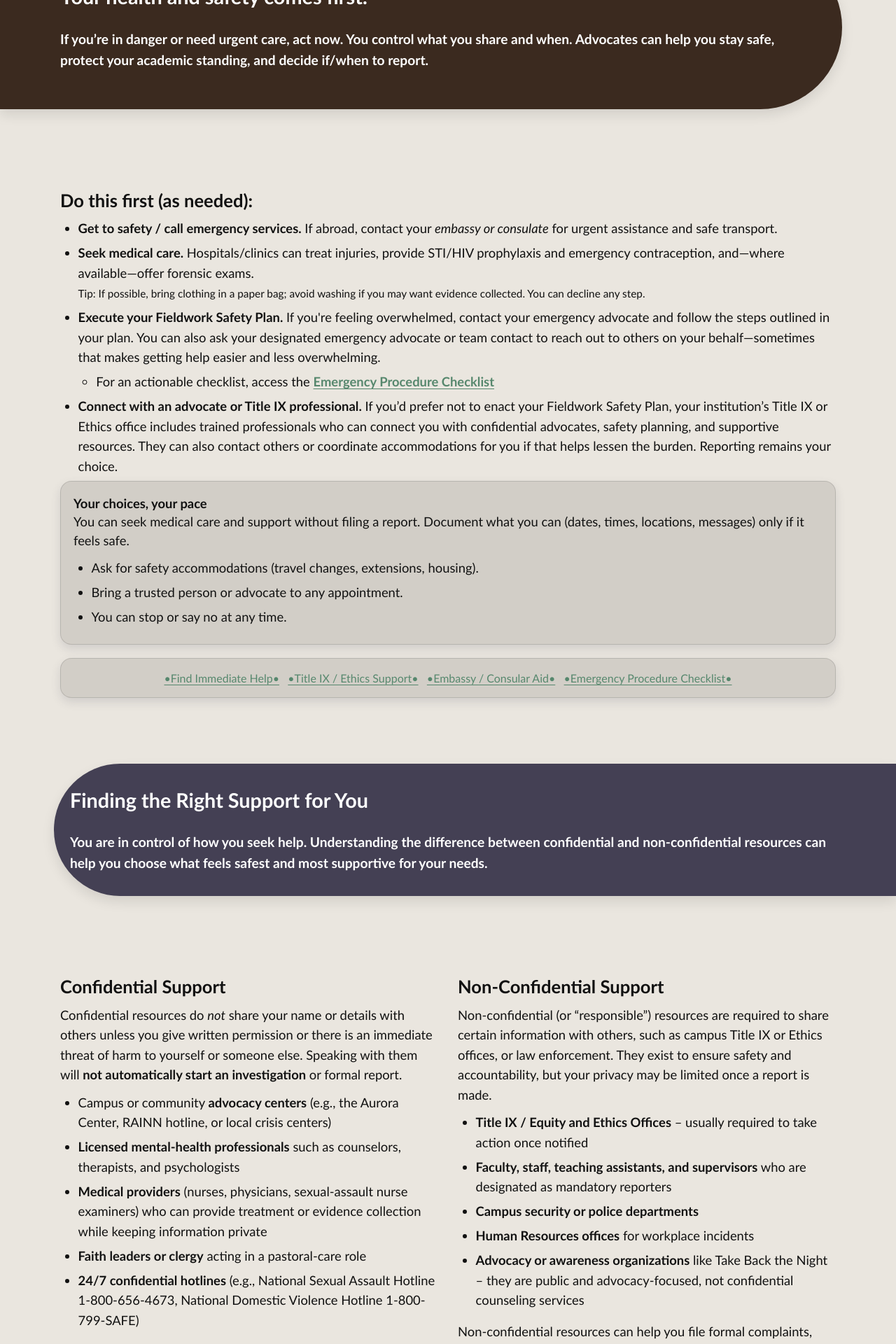
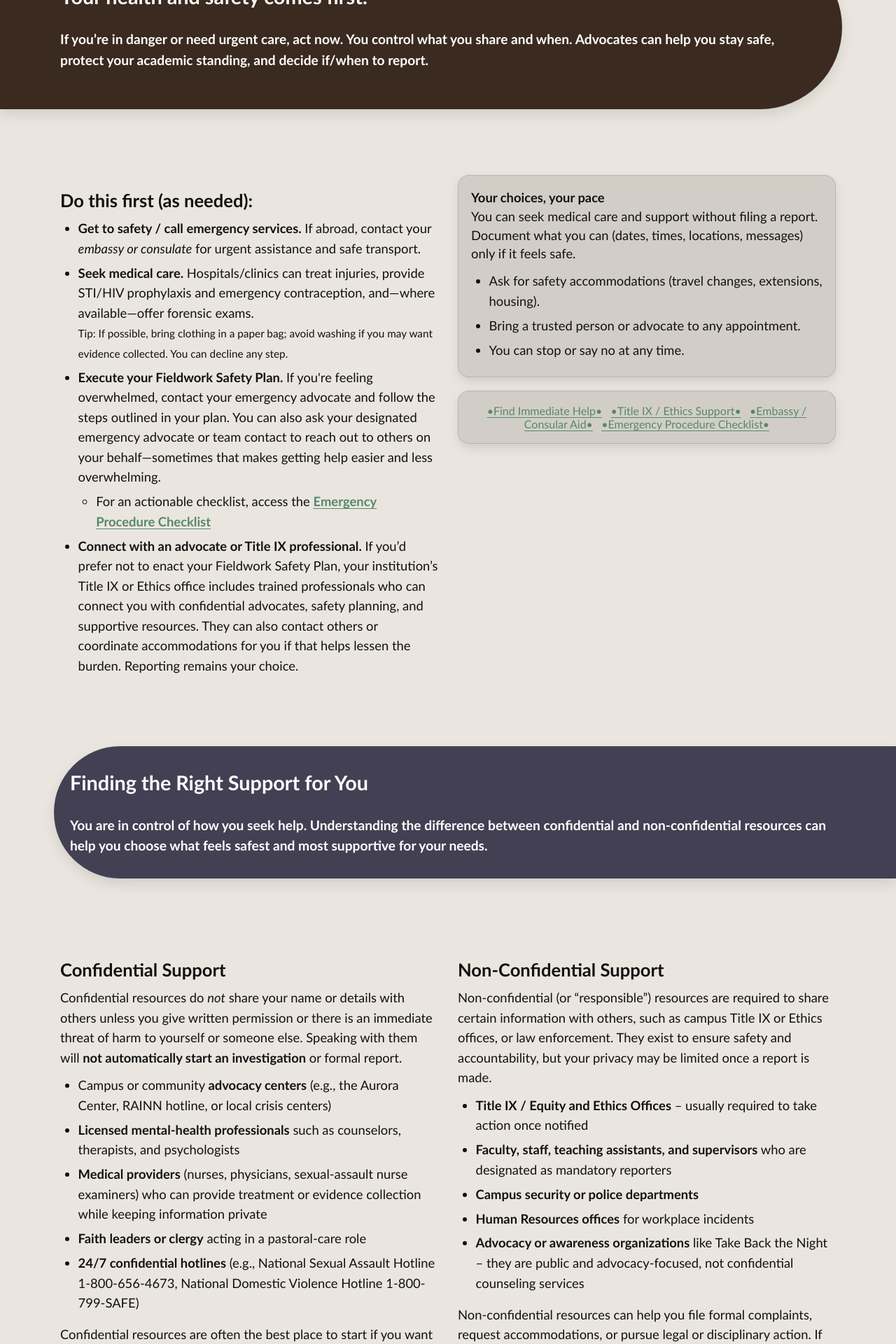
Before and after one commit to AnthroSafetyWarrior/GoldenTrowelProject, a Jekyll site: the page built from _pages/support.html, in a window 1280 px wide. Shown: the part 1362-3282 px from the top of the page at 70% size. Built offline with Jekyll 4.4.1, drawn with Linux system fonts in a browser that asks for light colours.

Commit message:
updating name

```diff
--- a/_pages/reporting.html
+++ b/_pages/reporting.html
@@ -195,7 +195,7 @@ hero_tint: .40                        # optional (0–1: higher = more maroon ov
 <section class="section section--prep">
     <div class="split split--prep">
     <div class="text">
-      <p><strong>Do this first (as needed):</strong></p>
+      <h3><strong>Do this first (as needed):</strong></h3>
       <ul class="checklist">
         <li><strong>Get to safety / call emergency services.</strong> If abroad, contact your <em>embassy or consulate</em> for urgent assistance and safe transport.</li>
         <li><strong>Seek medical care.</strong> Hospitals/clinics can treat injuries, provide STI/HIV prophylaxis and emergency contraception, and—where available—offer forensic exams.
--- a/_pages/support.html
+++ b/_pages/support.html
@@ -48,8 +48,8 @@ hero_tint: .40                        # optional (0–1: higher = more maroon ov
 </div>
 </section>
 
-<section class="section">
-    <div class="split--equal">
+  <section class="section">
+  <div class="split-equal">
     <div class="col">
       <h3>Do this first (as needed):</h3>
       <ul>
```
